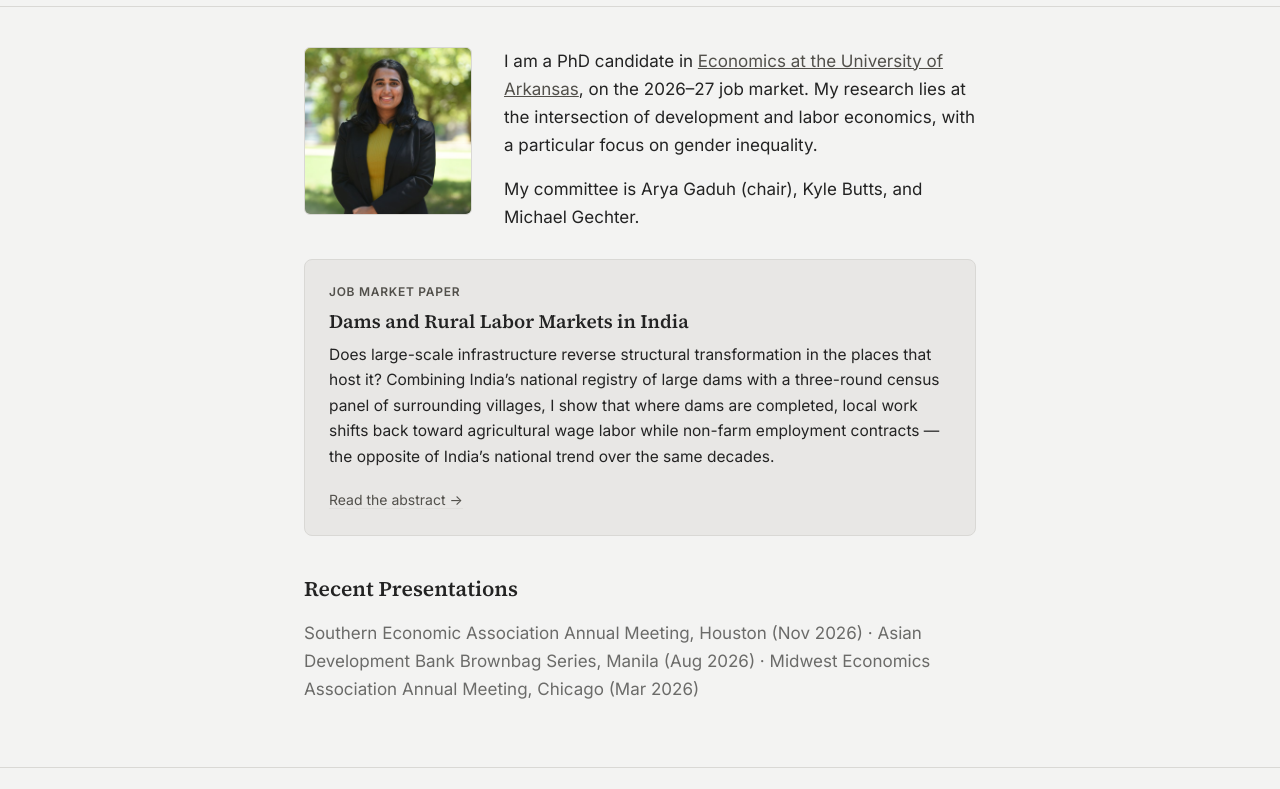
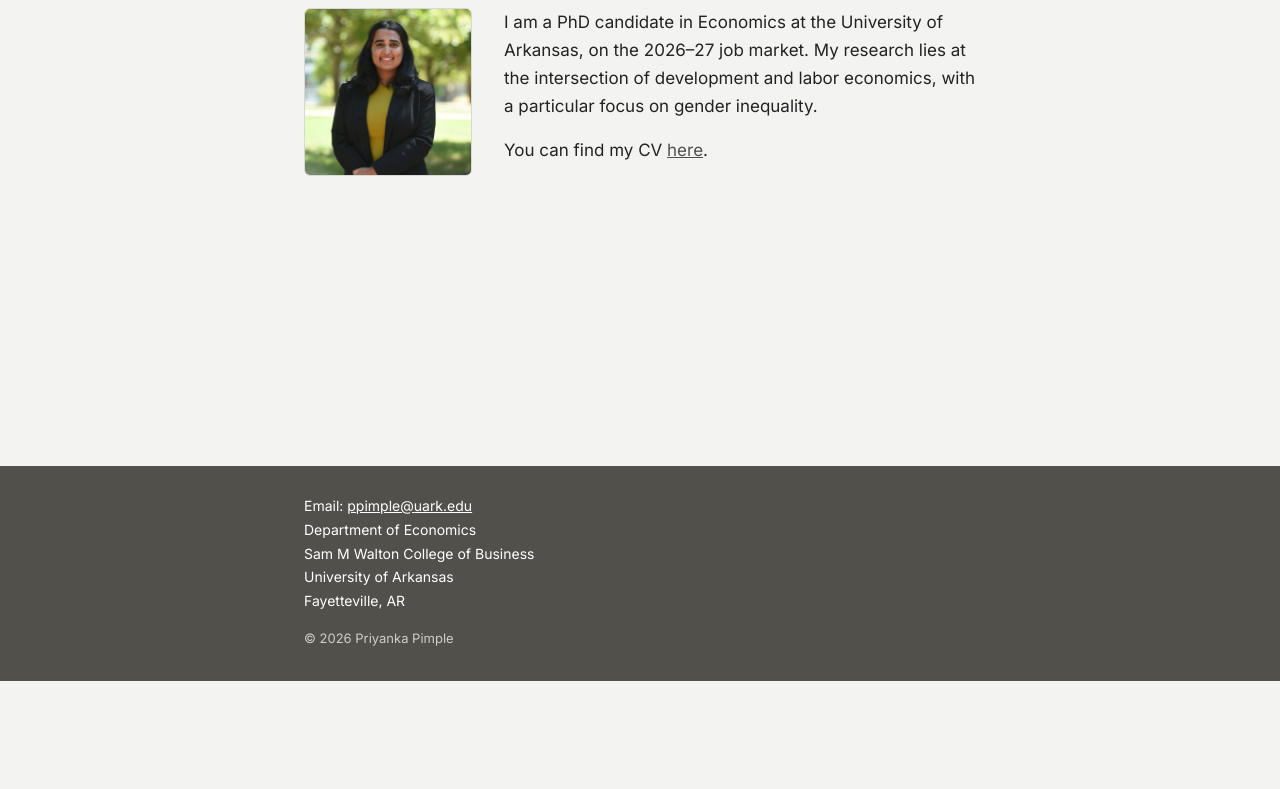
Before and after one commit to priyankapimpley/priyankapimpley.github.io, a plain HTML site: page index.html in a window 1280 px wide. Shown: the part 119-908 px from the top of the page. After the commit the page ends 800 px from the top, so only its background shows below. Drawn offline with Linux system fonts and the light colour scheme.

Commit message:
Update footer, remove banner and home feature, add CV link, refresh CV PDF
Co-Authored-By: Claude Sonnet 5.5 <noreply@anthropic.com>

```diff
--- a/css/style.css
+++ b/css/style.css
@@ -26,6 +26,14 @@ body {
   font-size: 17px;
   line-height: 1.65;
   -webkit-font-smoothing: antialiased;
+  display: flex;
+  flex-direction: column;
+  min-height: 100vh;
+}
+
+main.wrap {
+  flex: 1;
+  width: 100%;
 }
 
 .wrap {
@@ -99,19 +107,30 @@ nav.main a.active {
 
 /* Footer */
 footer.site {
-  border-top: 1px solid var(--border);
+  background: var(--accent);
+  color: #fff;
   margin-top: 64px;
-  padding: 24px 0 48px;
-  color: var(--muted);
+  padding: 28px 0 32px;
   font-size: 14px;
+  line-height: 1.7;
+}
+
+footer.site p {
+  margin: 0 0 14px;
+}
+
+footer.site p.copy {
+  margin: 0;
+  color: #cfcdc8;
+  font-size: 13px;
 }
 
 footer.site a {
-  color: var(--muted);
+  color: #fff;
 }
 
 footer.site a:hover {
-  color: #2f5fa8;
+  color: #a9c8f5;
 }
 
 /* Typography */
--- a/index.html
+++ b/index.html
@@ -11,8 +11,6 @@
 <link rel="stylesheet" href="css/style.css">
 </head>
 <body>
-
-<div class="banner">On the 2026&ndash;2027 Economics Job Market &mdash; <a href="cv-pdf.html">CV</a> &middot; <a href="papers.html#jmp">Job Market Paper</a></div>
 
 <header class="site">
   <div class="wrap row">
@@ -32,27 +30,21 @@
   <div class="hero">
     <img src="assets/headshot.jpg" alt="Portrait of Priyanka Pimple" width="168" height="168">
     <div class="bio">
-      <p>I am a PhD candidate in <a href="https://walton.uark.edu/departments/economics/" target="_blank" rel="noopener">Economics at the University of Arkansas</a>, on the 2026&ndash;27 job market. My research lies at the intersection of development and labor economics, with a particular focus on gender inequality.</p>
-      <p>My committee is Arya Gaduh (chair), Kyle Butts, and Michael Gechter.</p>
+      <p>I am a PhD candidate in Economics at the University of Arkansas, on the 2026&ndash;27 job market. My research lies at the intersection of development and labor economics, with a particular focus on gender inequality.</p>
+      <p>You can find my CV <a href="cv-pdf.html">here</a>.</p>
     </div>
   </div>
-
-  <div class="feature">
-    <div class="eyebrow">Job Market Paper</div>
-    <h3>Dams and Rural Labor Markets in India</h3>
-    <p>Does large-scale infrastructure reverse structural transformation in the places that host it? Combining India&rsquo;s national registry of large dams with a three-round census panel of surrounding villages, I show that where dams are completed, local work shifts back toward agricultural wage labor while non-farm employment contracts &mdash; the opposite of India&rsquo;s national trend over the same decades.</p>
-    <a class="more" href="papers.html#jmp">Read the abstract &rarr;</a>
-  </div>
-
-  <h2>Recent Presentations</h2>
-  <p class="muted">Southern Economic Association Annual Meeting, Houston (Nov 2026) &middot; Asian Development Bank Brownbag Series, Manila (Aug 2026) &middot; Midwest Economics Association Annual Meeting, Chicago (Mar 2026)</p>
 
 </main>
 
 <footer class="site">
   <div class="wrap">
-    <p>Fayetteville, AR &middot; <a href="mailto:ppimple@uark.edu">ppimple@uark.edu</a> &middot; <a href="https://linkedin.com/in/priyanka-pimple-182336204" target="_blank" rel="noopener">LinkedIn</a></p>
-    <p>&copy; 2026 Priyanka Pimple</p>
+    <p>Email: <a href="mailto:ppimple@uark.edu">ppimple@uark.edu</a><br>
+    Department of Economics<br>
+    Sam M Walton College of Business<br>
+    University of Arkansas<br>
+    Fayetteville, AR</p>
+    <p class="copy">&copy; 2026 Priyanka Pimple</p>
   </div>
 </footer>
 
```
Also changed, not shown: cv-pdf.html (+6 -4 lines), cv.html (+6 -4 lines), papers.html (+6 -4 lines), 1 other file.
